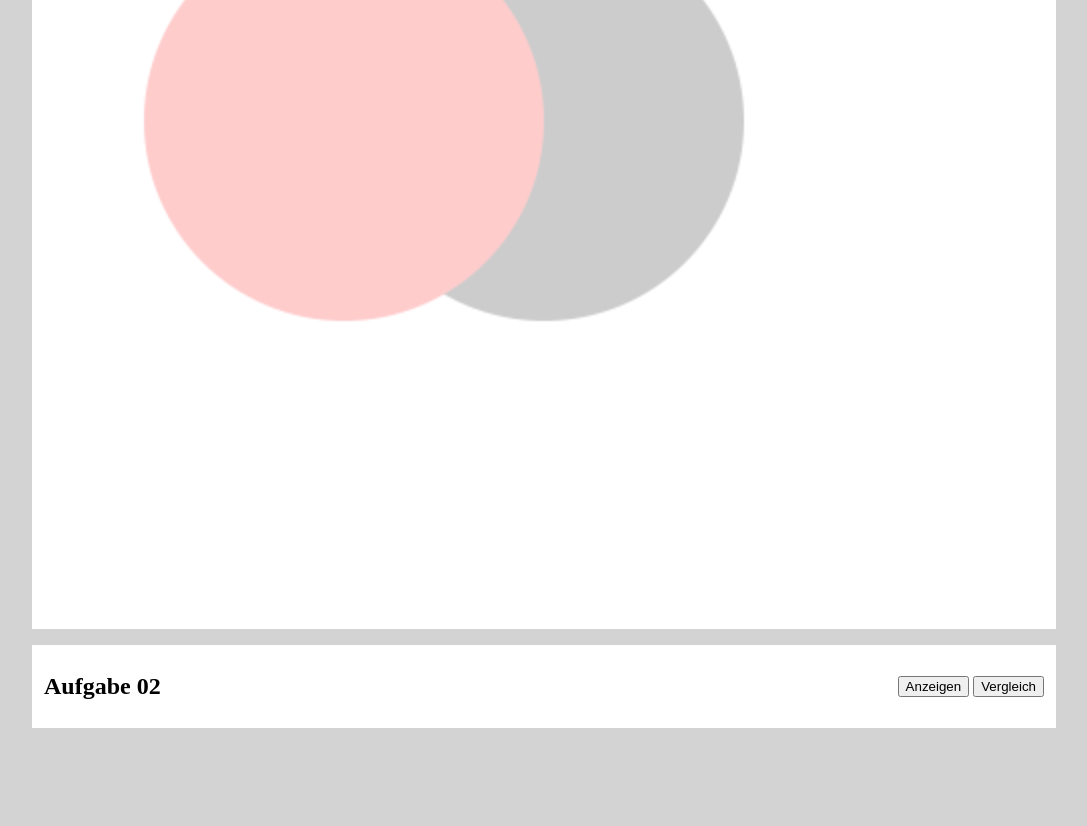
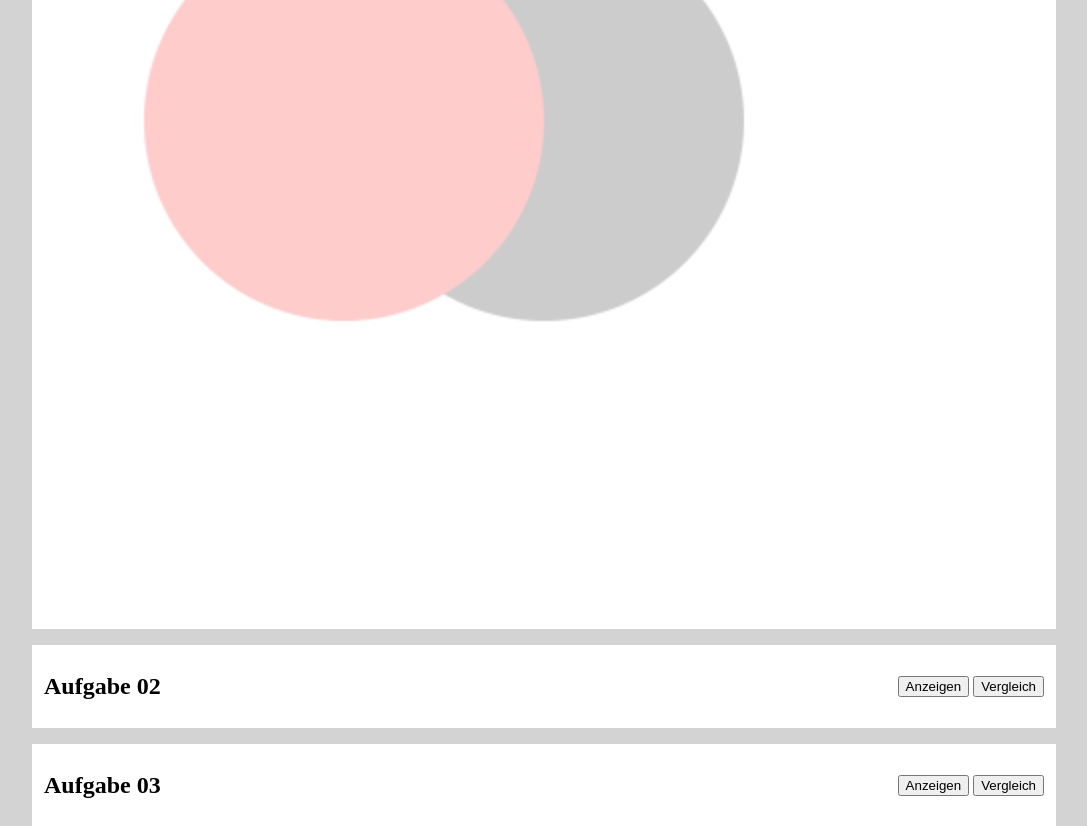
Before and after one commit to gymmu/01-grafiken-mit-svg, a React app: page index.html in a window 1280 px wide. Shown: the part 547-1373 px from the top of the page, without its empty margins (96-1183 px from the left). Before the commit the page ends 1275 px from the top, so only its background shows below. Built offline with nearby package versions, Linux system fonts and the light colour scheme.

Commit message:
Exercise 3.

```diff
--- a/index.html
+++ b/index.html
@@ -43,6 +43,20 @@
                     <img class="bg" src="images/loesung-02.png" />
                 </div>
             </div>
+
+            <div class="ex-container">
+                <div class="ex-header">
+                    <h2>Aufgabe 03</h2>
+                    <div>
+                        <button class="toggle-visible">Anzeigen</button>
+                        <button class="toggle-diff-btn">Vergleich</button>
+                    </div>
+                </div>
+                <div class="img-container fade-out">
+                    <img class="fg" src="images/aufgabe-03.svg" />
+                    <img class="bg" src="images/loesung-03.png" />
+                </div>
+            </div>
         </main>
     </body>
 </html>
```
Also changed, not shown: images/aufgabe-03.svg (added), images/loesung-03.png (added).
